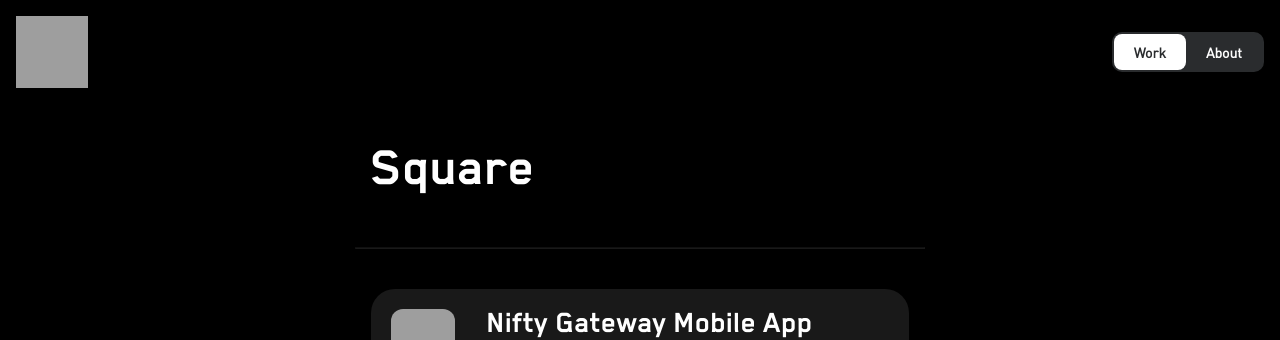
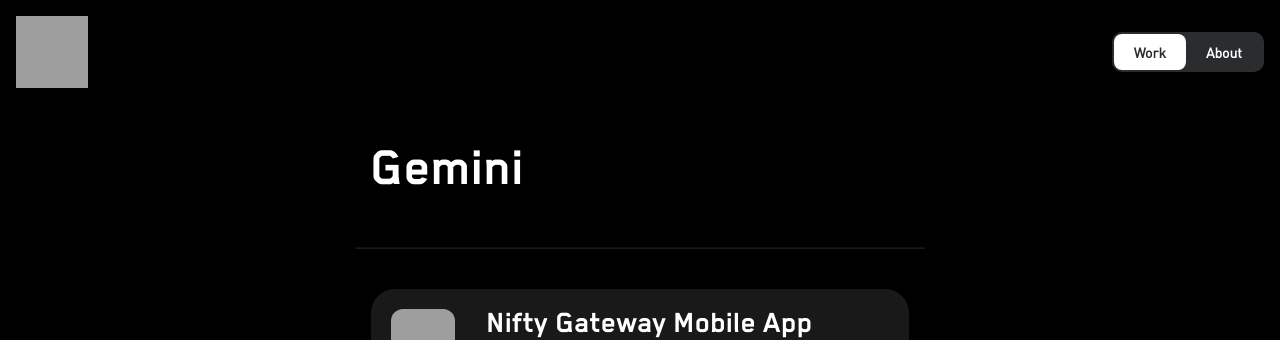
Before and after one commit to jotd/jotd-portfolio, a Jekyll site: the page work/index.html, which Jekyll copies as it is, in a window 1280 px wide and 900 px high. Shown: the top 340 px of the window. Built offline with Jekyll 4.4.1, drawn with Linux system fonts in a browser that asks for light colours; grey boxes are pictures that could not be loaded.

Commit message:
Update index.html

```diff
--- a/work/index.html
+++ b/work/index.html
@@ -42,7 +42,7 @@
 
   <div class="content-home">
     <div id="margin-below-header">
-      <h1 class="header-work">Square</h1>
+      <h1 class="header-work">Gemini</h1>
       <hr class="solid">
     </div>
 
```
